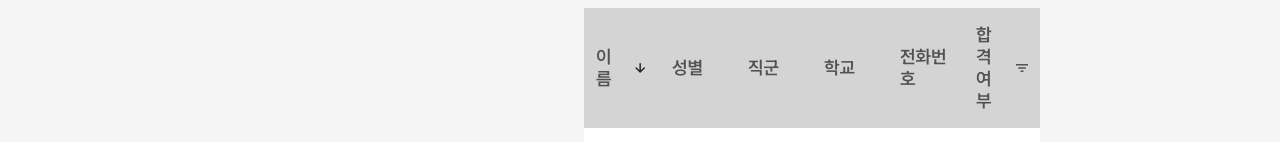
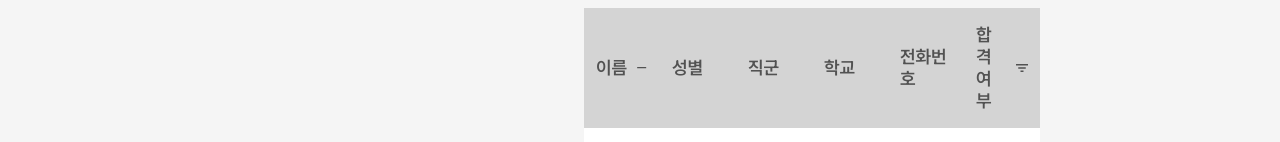
Before and after one commit to IT-Cotato/COTATO-FE-v2, a Next.js app: page /admin/applications in a window 1280 px wide. Shown: the part 469-611 px from the top of the page. Built offline with nearby package versions, Linux system fonts and the light colour scheme.

Commit message:
feat: 지원자 테이블에 최신순 / 오름차순 / 내림차순 데이터 정렬 로직 추가 (#23)

```diff
--- a/src/app/admin/(with-sidebar)/applications/_components/AdminApplicationTableContainer.tsx
+++ b/src/app/admin/(with-sidebar)/applications/_components/AdminApplicationTableContainer.tsx
@@ -12,7 +12,9 @@ export const AdminApplicationTableContainer = () => {
   const searchParams = useSearchParams();
   const router = useRouter();
 
-  const [nameSortOrder, setNameSortOrder] = useState<'asc' | 'desc'>('asc');
+  const [nameSortOrder, setNameSortOrder] = useState<
+    'asc' | 'desc' | 'default'
+  >('default');
   const [selectedResults, setSelectedResults] = useState<
     ApplicationResultType[]
   >([]);
@@ -23,15 +25,26 @@ export const AdminApplicationTableContainer = () => {
       ? mockApplications
       : mockApplications.filter((app) => selectedResults.includes(app.result));
 
+  const sortedApplications = (() => {
+    if (nameSortOrder === 'default') return filteredApplications;
+
+    return [...filteredApplications].sort((a, b) => {
+      if (nameSortOrder === 'asc') {
+        return a.name.localeCompare(b.name, 'ko');
+      }
+      return b.name.localeCompare(a.name, 'ko');
+    });
+  })();
+
   const pageParam = Number(searchParams.get('page'));
 
   const currentPage = pageParam > 0 ? pageParam : 1;
 
-  const totalPages = Math.ceil(filteredApplications.length / ITEMS_PER_PAGE);
+  const totalPages = Math.ceil(sortedApplications.length / ITEMS_PER_PAGE);
 
   const startIndex = (currentPage - 1) * ITEMS_PER_PAGE;
 
-  const currentItems = filteredApplications.slice(
+  const currentItems = sortedApplications.slice(
     startIndex,
     startIndex + ITEMS_PER_PAGE
   );
@@ -44,11 +57,12 @@ export const AdminApplicationTableContainer = () => {
   };
 
   const handleNameSortToggle = () => {
-    setNameSortOrder((prev) => (prev === 'asc' ? 'desc' : 'asc'));
-    // TODO: 이름 내림차순 / 오름차순으로 정렬 API 호출 혹은 정렬 로직 작성
+    setNameSortOrder((prev) => {
+      if (prev === 'default') return 'asc';
+      if (prev === 'asc') return 'desc';
+      return 'default';
+    });
   };
-
-  // TODO: 합격, 예비합격, 불합격, 평가전 필터링 컴포넌트 및 로직 추가
 
   const hasApplications = mockApplications.length > 0;
 
--- a/src/app/admin/(with-sidebar)/applications/_components/AdminApplicationTableView.tsx
+++ b/src/app/admin/(with-sidebar)/applications/_components/AdminApplicationTableView.tsx
@@ -4,12 +4,12 @@ import {ROUTES} from '@/constants/routes';
 import DefaultFilterIcon from '@/assets/icons/filter-default.svg';
 import FinishFilterIcon from '@/assets/icons/filter-finish.svg';
 import DownArrowIcon from '@/assets/arrow/down-arrow.svg';
+import MinusArrowIcon from '@/assets/arrow/minus-arrow.svg';
 import {mockApplications} from '@/mocks/mock-application';
-import clsx from 'clsx';
 
 interface AdminApplicationTableViewProps {
   items: typeof mockApplications;
-  nameSortOrder: 'asc' | 'desc';
+  nameSortOrder: 'asc' | 'desc' | 'default';
   isFilterActive: boolean;
   onNameSortToggle: () => void;
   onFilterToggle: () => void;
@@ -55,12 +55,11 @@ export const AdminApplicationTableView = ({
                       type='button'
                       onClick={onNameSortToggle}
                       className='cursor-pointer'>
-                      <DownArrowIcon
-                        className={clsx(
-                          'transition-transform duration-200',
-                          nameSortOrder === 'desc' && 'rotate-180'
-                        )}
-                      />
+                      {nameSortOrder === 'default' && <MinusArrowIcon />}
+                      {nameSortOrder === 'asc' && (
+                        <DownArrowIcon className='rotate-180' />
+                      )}
+                      {nameSortOrder === 'desc' && <DownArrowIcon />}
                     </button>
                   )}
                 </div>
```
